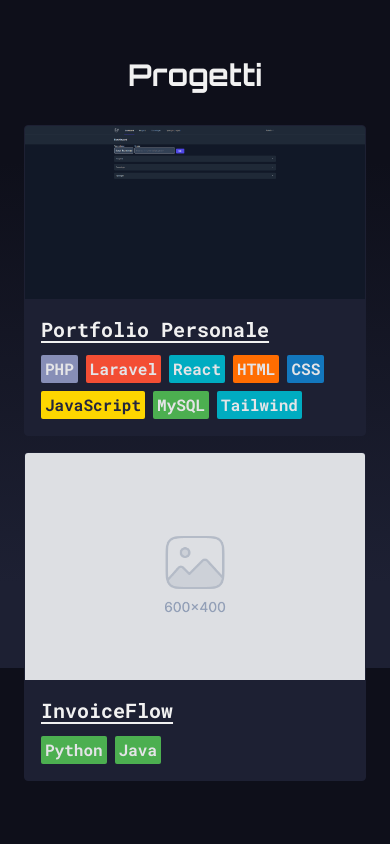
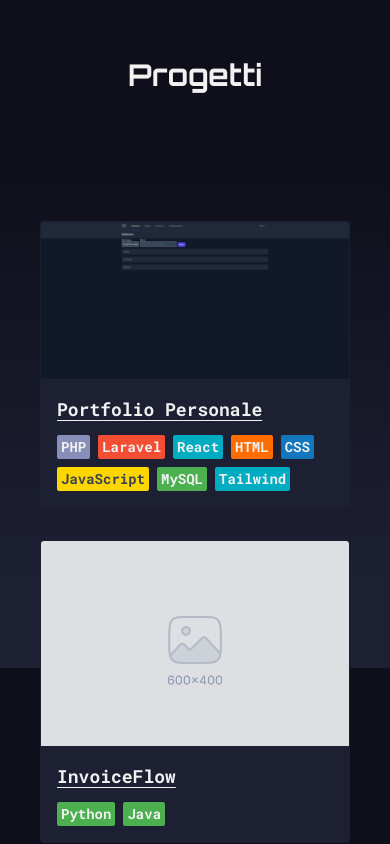
Before and after one commit to antoniorusso2/website-standalone-ts, a React (Vite) app: page / in a window 390 px wide. Shown: the part 1020-1864 px from the top of the page. Built offline with nearby package versions, Linux system fonts and the light colour scheme.

Commit message:
projects section responsive

```diff
--- a/src/components/Cards/ProjectCard.tsx
+++ b/src/components/Cards/ProjectCard.tsx
@@ -1,57 +1,46 @@
 import type { JSX } from "react";
-import { useNavigate } from "react-router";
 import type React from "react";
 import TechBadge from "../ui/TechBadge";
 import type { ProjectCardProps } from "../../types/project";
 
-export default function ProjectCard({
-    project,
-}: ProjectCardProps): JSX.Element {
-    const navigate = useNavigate();
-
-    const imgUrl =
-        project.media.length > 0
-            ? project.media[0].url
-            : "/placeholder-600-400.png";
-
-    const handleClick = () => {
-        navigate(`/projects/${project.slug}`);
-    };
+export default function ProjectCard({ project }: ProjectCardProps): JSX.Element {
+    const imgUrl = project.media.length > 0 ? project.media[0].url : "/placeholder-600-400.png";
 
     return (
         <div
-            className="project-card w-full md:h-96 bg-(--color-bg-medium) border border-(--color-bg-medium) hover:border-(--color-accent-blue) hover:border-2 rounded overflow-hidden flex flex-col hover:translate-y-[-5px] transition-transform duration-300 ease-in-out"
-            onClick={handleClick}
+            className="project-card w-full md:h-96 lg:h-[460px] bg-(--color-bg-medium) border border-(--color-bg-medium) hover:border-(--color-accent-blue) hover:border-2 rounded overflow-hidden flex flex-col hover:translate-y-[-5px] transition-transform duration-300 ease-in-out"
+            onClick={() => {
+                if (project.external_link) {
+                    window.open(project.external_link, "_blank");
+                }
+            }}
         >
             {/* Image header */}
-            <div className="card__header w-full md:max-h-96 overflow-hidden">
+            <div className="card__header basis-2/3 w-full overflow-hidden shrink-0">
                 <img
-                    className="w-full h-full object-cover object-center transition-transform duration-500 ease-in-out hover:scale-110 cursor-pointer"
-                    onError={(
-                        e: React.SyntheticEvent<HTMLImageElement, Event>
-                    ) => (e.currentTarget.src = "placeholder-600-400.png")}
+                    className="w-full object-cover object-top transition-transform duration-500 ease-in-out hover:scale-110 cursor-pointer"
+                    onError={(e: React.SyntheticEvent<HTMLImageElement, Event>) =>
+                        (e.currentTarget.src = "placeholder-600-400.png")
+                    }
                     alt={project.name}
                     src={imgUrl}
                 />
             </div>
 
             {/* Body */}
-            <div className="card__body flex flex-col justify-between flex-1 p-4">
+            <div className="card__body flex flex-col flex-1 p-4">
                 {/* Project link */}
                 <a
-                    className="project__link text-xl md:text-2xl font-bold underline underline-offset-4 hover:text-(--color-accent-blue) transition-colors duration-300 ease-in-out mb-3 capitalize"
-                    href={`/projects/${project.slug}`}
+                    className="project__link text-lg md:text-2xl font-bold underline underline-offset-4 hover:text-(--color-accent-blue) transition-colors duration-300 ease-in-out mb-3 capitalize"
+                    href={project.external_link}
                 >
                     {project.name}
                 </a>
 
                 {/* Technologies */}
-                <div className="tech_badges flex flex-wrap gap-2 mt-auto">
+                <div className="tech_badges flex flex-wrap gap-2 md:mt-auto">
                     {project.technologies.map((technology) => (
-                        <TechBadge
-                            key={technology.id}
-                            technology={technology}
-                        />
+                        <TechBadge key={technology.id} technology={technology} />
                     ))}
                 </div>
             </div>
--- a/src/components/sections/Projects.tsx
+++ b/src/components/sections/Projects.tsx
@@ -4,8 +4,8 @@ import ProjectCard from "../Cards/ProjectCard";
 
 export default function Projects(): JSX.Element {
     return (
-        <div className="container">
-            <div className="grid grid-cols-1 sm:grid-cols-2 lg:grid-cols-3 gap-4">
+        <div className="container mt-24">
+            <div className="flex flex-col gap-8 md:flex-row md:items-center md:justify-between mb-12 px-4">
                 {projects.map((project, i) => (
                     <ProjectCard key={i} project={project} />
                 ))}
--- a/src/components/ui/TechBadge.tsx
+++ b/src/components/ui/TechBadge.tsx
@@ -4,12 +4,12 @@ import type { TechBadgeProps } from "../../types/technology";
 
 export default function TechBadge({ technology }: TechBadgeProps): JSX.Element {
     const textColor = isColorLight(technology.color)
-        ? "text-(--color-text-dark)"
-        : "text-zinc-200";
+        ? "text-gray-700"
+        : "text-(--color-text-primary)";
 
     return (
         <span
-            className={`badge text-md font-bold py-0.5 px-1 rounded-xs ${textColor}`}
+            className={`badge text-sm  font-bold py-0.5 px-1 rounded-xs ${textColor}`}
             style={{ backgroundColor: technology.color }}
             key={technology.id}
         >
--- a/src/types/project.ts
+++ b/src/types/project.ts
@@ -20,5 +20,5 @@ export interface Project {
         type: string;
     }[];
     technologies: Technology[];
-    external_link: string | null;
+    external_link?: string;
 }
```
